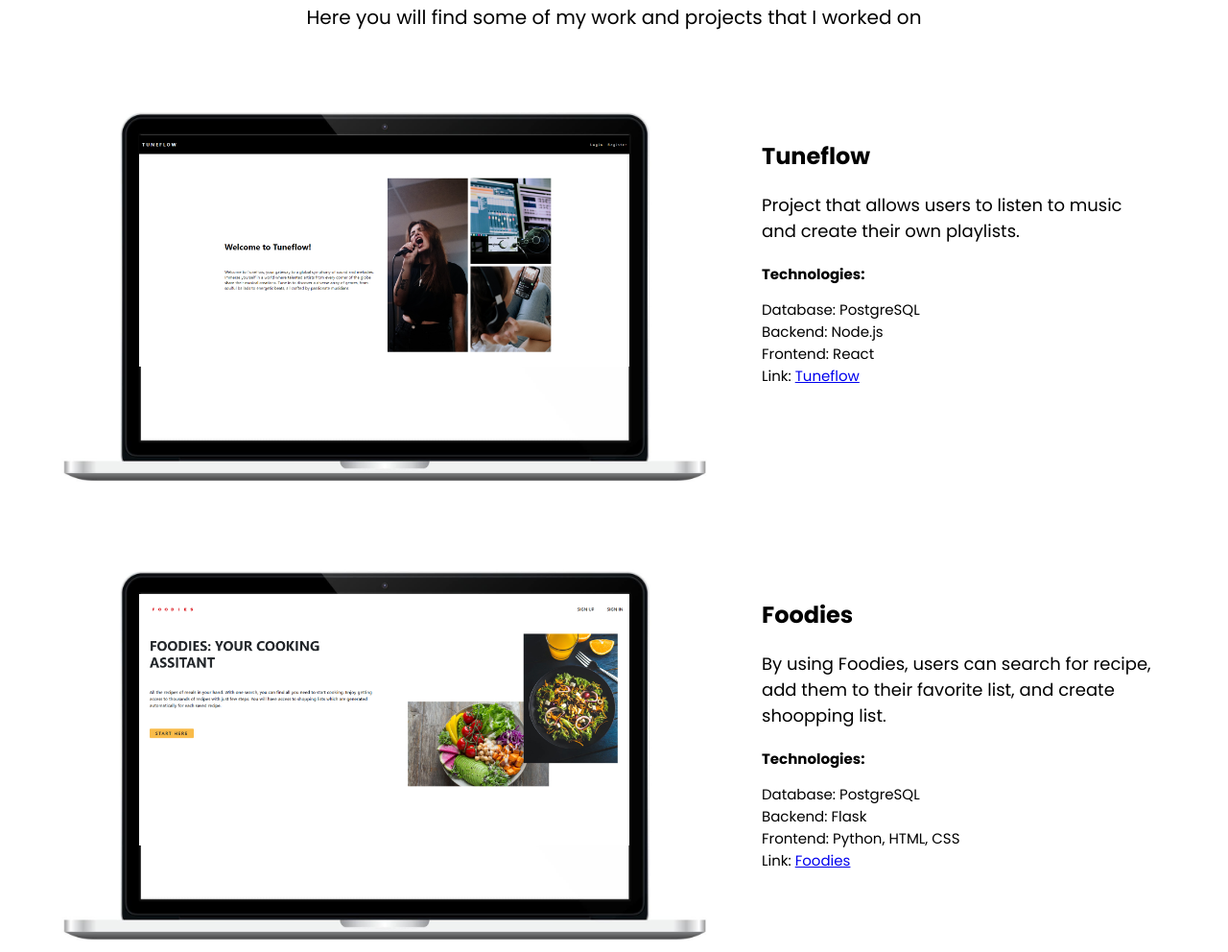
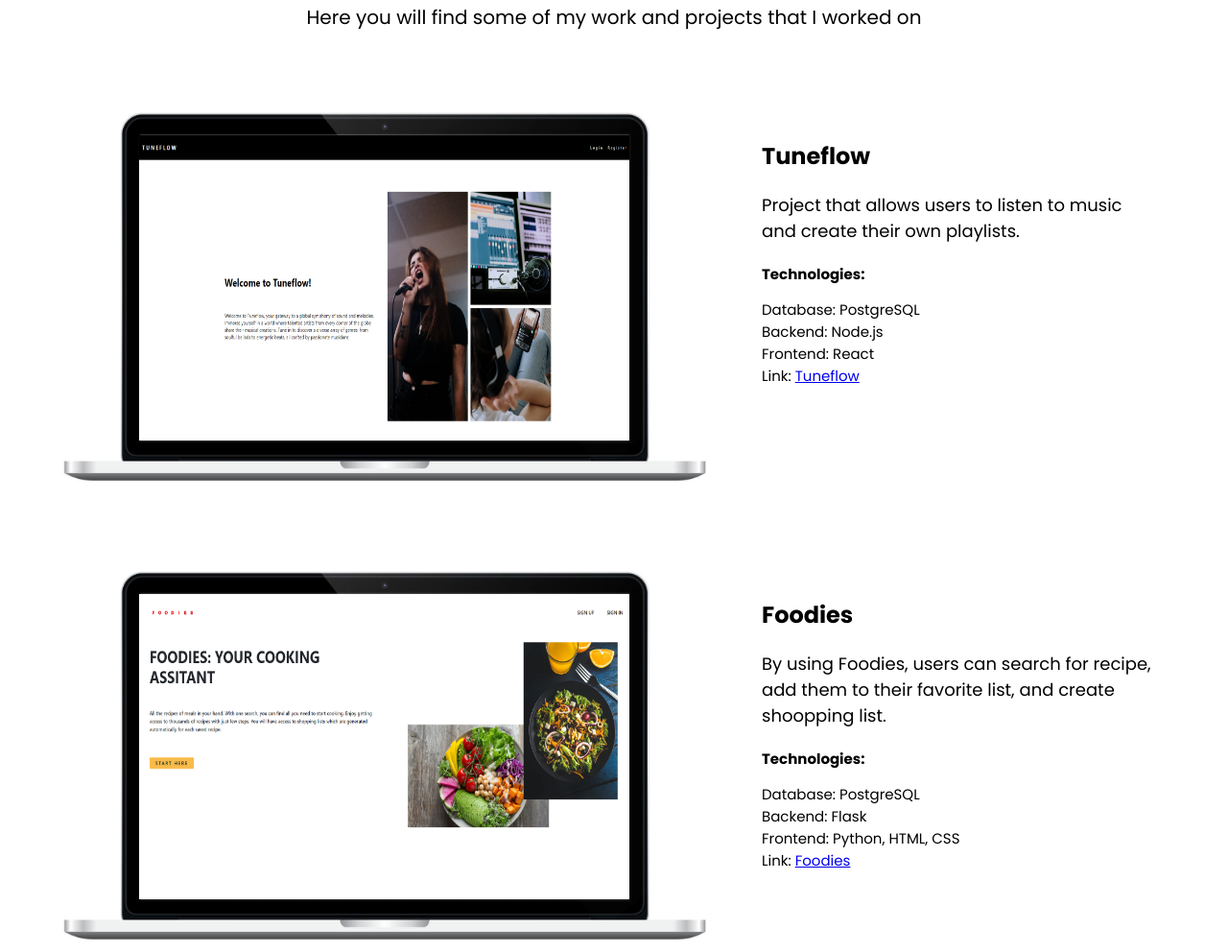
Before and after one commit to Shahabr99/portfolio, a plain HTML site: page index.html in a window 1280 px wide. Shown: the part 1675-2667 px from the top of the page at 96% size. Drawn offline with nearby package versions, Linux system fonts and the light colour scheme.

Commit message:
changed style

```diff
--- a/style/index.css
+++ b/style/index.css
@@ -350,8 +350,8 @@ html {
 
 .project-img {
     position: absolute;
-    max-width: 51.1rem;
-    max-height: 31.8rem;
+    width: 51.1rem;
+    height: 31.8rem;
     top: 3rem;
     left: 10.5rem;
     z-index: 9;
```
